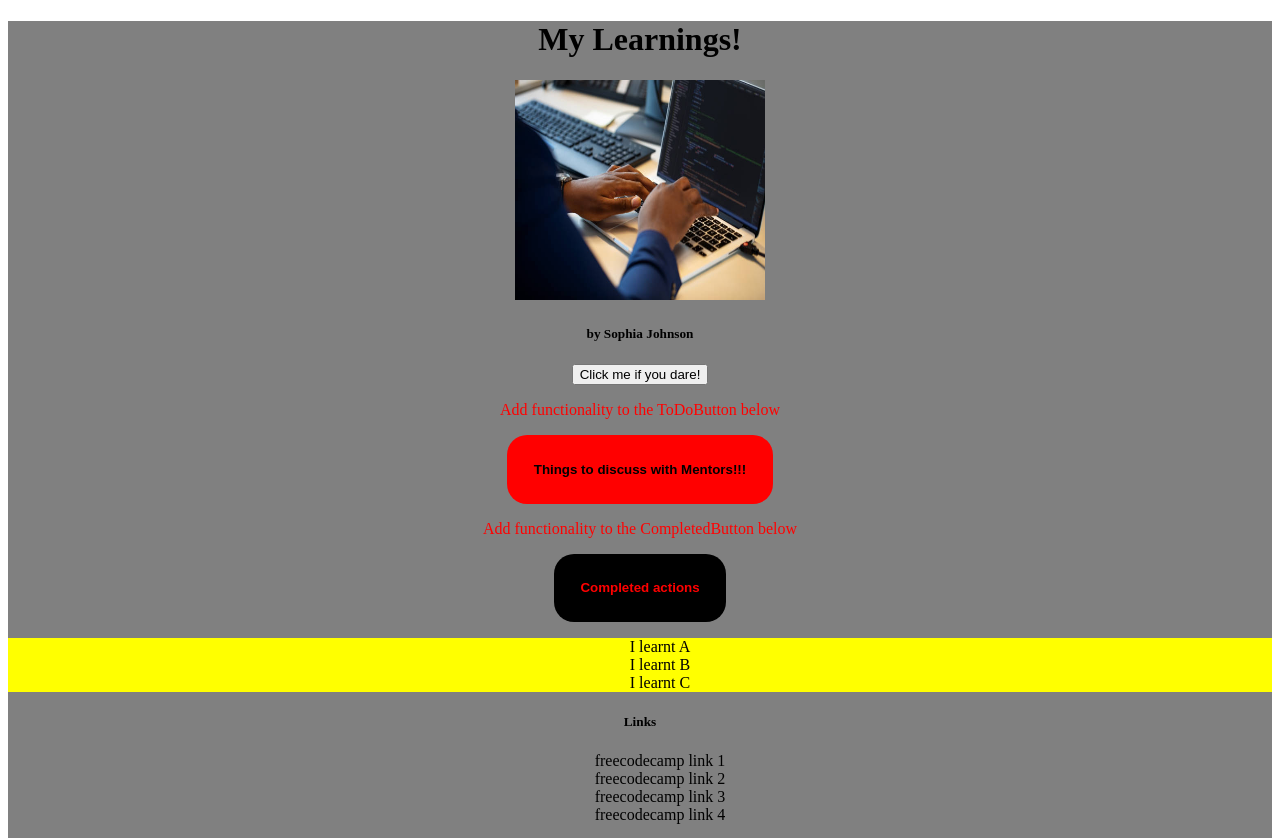
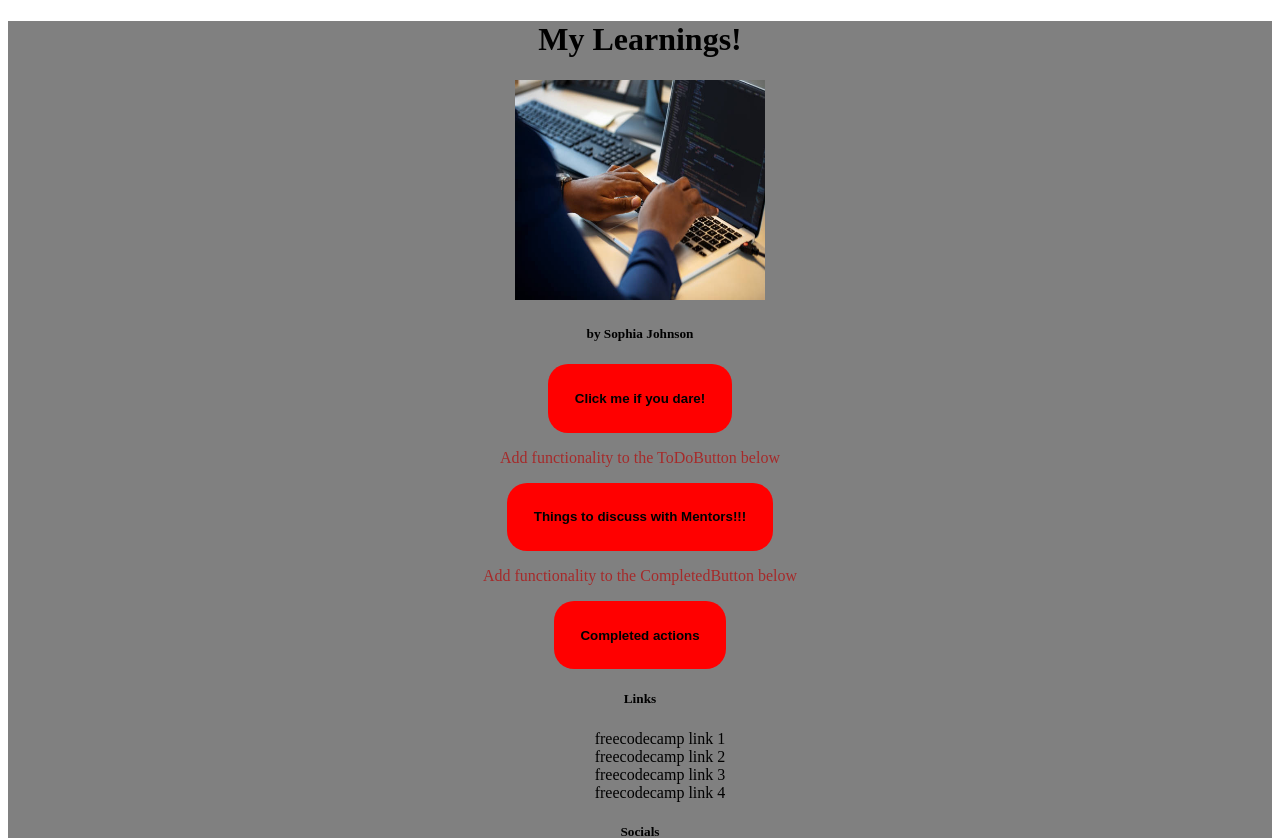
Before and after one commit to sofireofficial/reactlearnlearn, a React (Create React App) app: page / in a window 1280 px wide. Shown: the top 838 px of the page. Built offline with nearby package versions, Linux system fonts and the light colour scheme.

Commit message:
solo progress with modal display, individual rendering

```diff
--- a/src/App.js
+++ b/src/App.js
@@ -13,6 +13,7 @@ import Socials from './Components/Socials'
 
 const App = () => {
   const [showToDoModal, setShowToDoModal] = useState(false) //showToDoModal = variable & it is false. setShowToDoModal will be used to change the state
+  const [showCompletedModal, setShowCompletedModal] = useState(false)
   return (
     <div>
       <h1>My Learnings!</h1>
@@ -26,8 +27,8 @@ const App = () => {
         {showToDoModal ? <ToDoModal /> : null}  {/*check showToDoModal... when true, show modal.*/}
 
       <p>Add functionality to the CompletedButton below</p>
-      <CompletedButton />
-      <CompletedModal />
+      <CompletedButton handleClick={setShowCompletedModal}/>
+        {showCompletedModal ? <CompletedModal /> :null}
 
       <h5>Links</h5>
       <Links />
--- a/src/Components/AlertButton.js
+++ b/src/Components/AlertButton.js
@@ -7,7 +7,7 @@ function dare() {
 const AlertButton = () => {
     return (
         <div>
-        <button onClick={dare}>Click me if you dare!</button>
+        <button className="mainButtons" onClick={dare}>Click me if you dare!</button>
         </div>)
 }
 
--- a/src/Components/CompletedButton.js
+++ b/src/Components/CompletedButton.js
@@ -1,19 +1,7 @@
-const makeRedandBlack = {
-backgroundColor: 'black',
-color: 'red',
-cursor: 'pointer',
-padding: '2em',
-border: 0,
-borderRadius: '20px',
-display: 'block',
-margin: 'auto',
-fontWeight: 'bold',
-};
-
-const ToDoButton = () => {
+const ToDoButton = (props) => {
     return (
         <div>
-            <button style={makeRedandBlack}>Completed actions</button>
+            <button className="mainButtons" onClick={ () => {props.handleClick(true)}}>Completed actions</button>
         </div>
     )
 }
--- a/src/Components/ToDoButton.js
+++ b/src/Components/ToDoButton.js
@@ -1,21 +1,22 @@
 import React from "react"
-
-const makeBlackAndRed = {
-  backgroundColor: 'red',
-  color: 'black',
-  cursor: 'pointer',
-  padding: '2em',
-  border: 0,
-  borderRadius: '20px',
-  display: 'block',
-  margin: 'auto',
-  fontWeight: 'bold',
-};
 
 const ToDoButton = (props) => {
   return <div>
-    <button style={makeBlackAndRed} onClick={ () => {props.handleClick(true)}}>Things to discuss with Mentors!!!</button>
+    <button className="mainButtons" onClick={ () => {props.handleClick(true)}}>Things to discuss with Mentors!!!</button>
   </div>
 };
 
 export default ToDoButton;
+
+// const makeBlackAndRed = {
+  // backgroundColor: 'red',
+  // color: 'black',
+  // cursor: 'pointer',
+  // padding: '2em',
+  // border: 0,
+  // borderRadius: '20px',
+  // display: 'block',
+  // margin: 'auto',
+  // fontWeight: 'bold',
+// };
+// <button style={makeBlackAndRed} ...>
--- a/src/index.css
+++ b/src/index.css
@@ -4,14 +4,26 @@
 }
 
 p {
-  color: red;
+  color: brown;
 }
-
 
 .yellowModal {
     background-color: yellow;
+    padding: 30px;
 }
 
 ul {
   list-style-type: none;
 }
+
+.mainButtons {
+  background-color: red;
+  color: black;
+  cursor: pointer;
+  padding: 2em;
+  border: 0;
+  border-radius: 20px;
+  display: block;
+  margin: auto;
+  font-weight: bold;
+}
```
